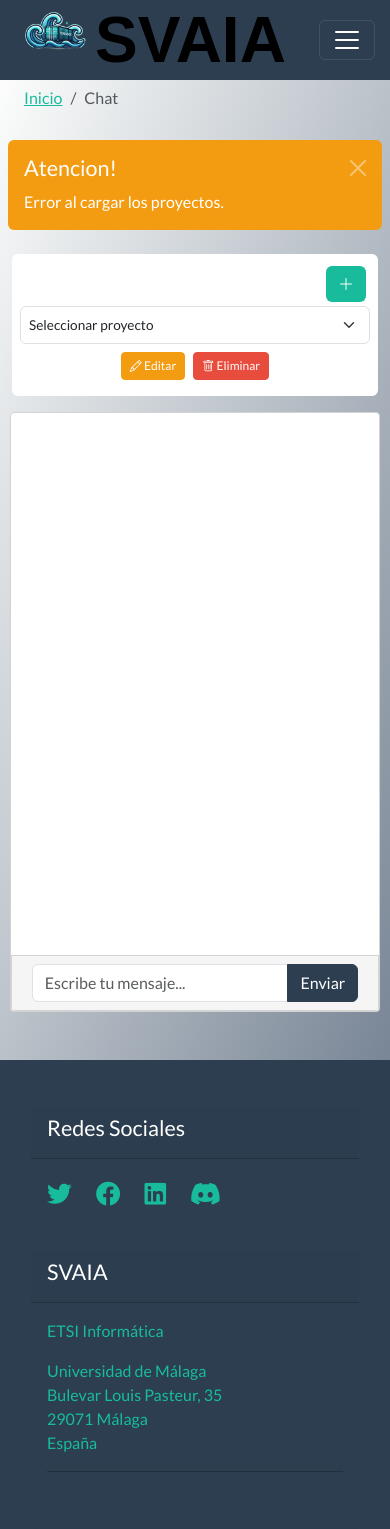
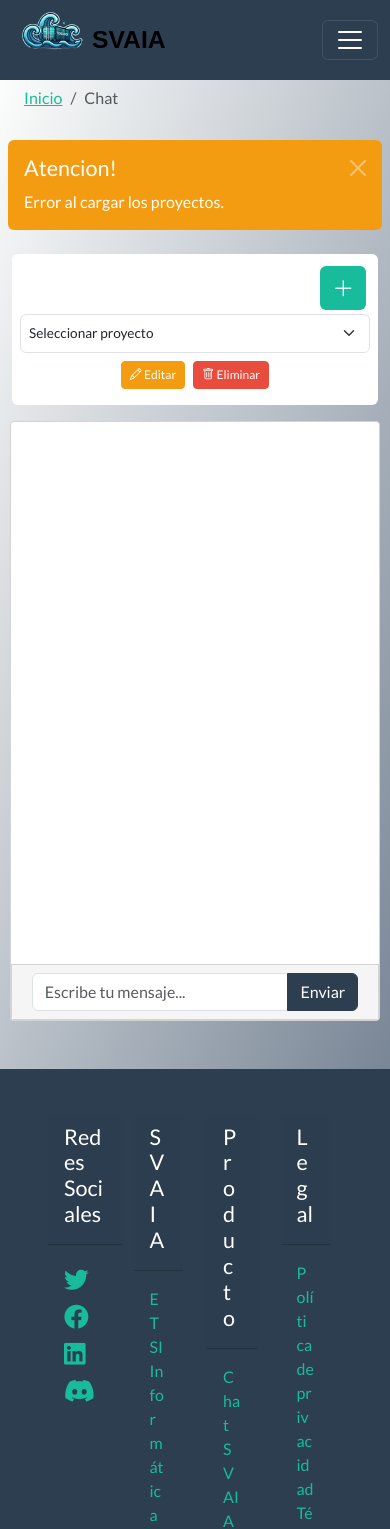
Before and after one commit to vegonza/SVAIA, a Flask app: page /chat/ in a window 390 px wide. Shown: the top 1529 px of the page. Run offline with Flask 3, Linux system fonts and the light colour scheme; some libraries are stand-ins or nearby versions; some web fonts are replaced.

Commit message:
fixed responsive

```diff
--- a/frontend/static/css/styles.css
+++ b/frontend/static/css/styles.css
@@ -3,14 +3,6 @@
     src: url('../fonts/allerta_stencil.ttf') format('truetype');
     font-weight: normal;
     font-style: normal;
-}
-
-/* Fix for container overflow */
-html, body {
-    overflow-x: hidden;
-    width: 100%;
-    margin: 0;
-    padding: 0;
 }
 
 .svaia-text {
@@ -22,50 +14,10 @@
     background: #bdc3c7;
     background: -webkit-linear-gradient(to bottom right, #fcfdfc, #798696);
     background: linear-gradient(to bottom right, #fcfdfc, #798696);
-    width: 100%;
-    max-width: 100vw;
 }
 
 .background-ellipse {
     clip-path: ellipse(2500px 100% at 50% 0%);
     padding-bottom: 40px;
-    width: 100%;
+
 }
-
-/* Responsive container adjustments */
-.container-fluid {
-    width: 100%;
-    padding-right: 15px;
-    padding-left: 15px;
-    margin-right: auto;
-    margin-left: auto;
-    overflow-x: hidden;
-}
-
-/* Responsive text adjustments */
-@media (max-width: 576px) {
-    .svaia-text {
-        font-size: 4rem !important;
-    }
-
-    .fs-4 {
-        font-size: 1rem !important;
-    }
-}
-
-/* Fix for footer columns on mobile */
-@media (max-width: 768px) {
-    footer .col-3 {
-        width: 100%;
-        max-width: 100%;
-    }
-
-    footer .card {
-        max-width: 100% !important;
-    }
-
-    .map-container {
-        margin-left: 0 !important;
-        width: 100% !important;
-    }
-}
--- a/frontend/templates/layout.html
+++ b/frontend/templates/layout.html
@@ -94,80 +94,76 @@
     <!-- Footer -->
     <footer>
         <div class="container-fluid bg-primary">
-            <div class="row justify-content-center px-3 px-md-5 pt-5">
-                <div class="col-12 col-md-6 col-lg-3 mb-4">
-                    <div class="card bg-primary text-white" style="border: 0;">
-                        <div class="card-header"><h4>Redes Sociales</h4></div>
-                        <div class="card-body">
-                            <div class="row g-0 justify-content-start">
-                                <div class="col-auto me-4">
-                                    <a href="#" class="fs-3"><i class="fab fa-twitter"></i></a>
-                                </div>
-                                <div class="col-auto me-4">
-                                    <a href="#" class="fs-3"><i class="fab fa-facebook"></i></a>
-                                </div>
-                                <div class="col-auto me-4">
-                                    <a href="#" class="fs-3"><i class="fab fa-linkedin"></i></a>
-                                </div>
-                                <div class="col-auto">
-                                    <a href="#" class="fs-3"><i class="fab fa-discord"></i></a>
-                                </div>
+            <div class="row justify-content-center px-5 pt-5">
+                <div class="col-3 card bg-primary text-white mb-3 px-0" style="max-width: 20rem; border: 0;">
+                    <div class="card-header"><h4>Redes Sociales</h4></div>
+                    <div class="card-body">
+                        <div class="row row-cols-2 row-cols-sm-4 g-0 ">
+                            <div class="col d-flex d-block justify-content-center g-2 p-0 m-0"style="flex: 0 0 auto; width: auto;">
+                                <a href="#" class="fs-3"><i class="fab fa-twitter"></i></a>
+                            </div>
+                            <div class="col d-flex d-block justify-content-center g-2 p-0 m-0"style="flex: 0 0 auto; width: auto;">
+                                <a href="#" class="fs-3"><i class="fab fa-facebook"></i></a>
+                            </div>
+                            <div class="col d-flex d-block justify-content-center g-2 p-0 m-0"style="flex: 0 0 auto; width: auto;">
+                                <a href="#" class="fs-3"><i class="fab fa-linkedin"></i></a>
+                            </div>
+                            <div class="col d-flex d-block justify-content-center g-2 p-0 m-0"style="flex: 0 0 auto; width: auto;">
+                                <a href="#" class="fs-3"><i class="fab fa-discord"></i></a>
                             </div>
                         </div>
                     </div>
                 </div>
 
-                <div class="col-12 col-md-6 col-lg-3 mb-4">
-                    <div class="card bg-primary text-white" style="border: 0;">
+                <div class="col-3 card bg-primary text-white mb-3" style="max-width: 20rem; border: 0;">
                         <div class="card-header"><h4>SVAIA</h4></div>
                         <div class="card-body">
                             <p class="nav-link text-success">ETSI Informática</p>
+                            <p></p>
                             <p class="text-success mb-0">Universidad de Málaga</p>
                             <p class="text-success mb-0">Bulevar Louis Pasteur, 35</p>
                             <p class="text-success mb-0">29071 Málaga</p>
                             <p class="text-success mb-0">España</p>
                             <hr style="color: black">
                         </div>
-                    </div>
+
+                        <!-- Map moved to separate row -->
                 </div>
 
-                <div class="col-12 col-md-6 col-lg-3 mb-4">
-                    <div class="card bg-primary text-white" style="border: 0;">
+                <div class="col-3 card bg-primary text-white mb-3" style="max-width: 20rem; border: 0;">
                         <div class="card-header"><h4>Producto</h4></div>
                         <div class="card-body">
-                            <a class="text-decoration-none text-success" href="{{ url_for('chat.index') }}"><p class="mb-0">Chat</p></a>
-                            <a class="text-decoration-none text-success" href="#"><p class="mb-0">SVAIA API</p></a>
-                            <a class="text-decoration-none text-success" href="#"><p class="mb-0">Vulnerabilidades</p></a>
-                            <a class="text-decoration-none text-success" href="#"><p class="mb-0">Precios</p></a>
-                            <a class="text-decoration-none text-success" href="#"><p class="mb-0">Estado del servicio</p></a>
+                            <a class="text-decoration-none text-success" href="{{ url_for('chat.index') }}"> <p class="mb-0">Chat</p> </a>
+                            <a class="text-decoration-none text-success" href="#"> <p class="mb-0">SVAIA API</p></a>
+                            <a class="text-decoration-none text-success" href="#"> <p class="mb-0">Vulnerabilidades </p> </a>
+                            <a class="text-decoration-none text-success" href="#"> <p class="mb-0">Precios </p></a>
+                            <a class="text-decoration-none text-success" href="#"> <p class="mb-0">Estado del servicio </p></a>
                         </div>
-                    </div>
                 </div>
 
-                <div class="col-12 col-md-6 col-lg-3 mb-4">
-                    <div class="card bg-primary text-white" style="border: 0;">
-                        <div class="card-header"><h4>Legal</h4></div>
-                        <div class="card-body">
-                            <p class="text-success mb-0">Política de privacidad</p>
-                            <p class="text-success mb-0">Términos de uso</p>
-                            <p class="text-success mb-0">Trabaja con nosotros</p>
-                            <hr style="color:black">
-                            <p class="text-success">Contacto</p>
-                        </div>
+                <div class="col-3 card bg-primary text-white mb-3" style="max-width: 20rem; border:0;">
+                    <div class="card-header"><h4>Legal</h4></div>
+                    <div class="card-body">
+                        <p class="text-success mb-0" href="#">Política de privacidad</p>
+                        <p class="text-success mb-0" href="#">Términos de uso</p>
+                        <p class="text-success mb-0" href="#">Trabaja con nosotros</p>
+                        <hr style="color:black">
+                        <p class="text-success"> Contacto</p>
                     </div>
+
+
                 </div>
             </div>
-
             <!-- Map row -->
-            <div class="row justify-content-center pb-5">
-                <div class="col-12 col-md-8 col-lg-6">
-                    <div class="card bg-primary text-white" style="border: 0;">
-                        <div class="map-container" style="overflow: hidden; height: 300px;">
+            <div class="row pb-5">
+                <div class="col-12 d-flex justify-content-start" style="padding-left: calc(25% + 48px);">
+                    <div class="card bg-primary text-white" style="width: 20rem; border: 0;">
+                        <div class="map-container position-relative" style="height: 300px;">
                             <iframe
                                 width="100%"
-                                height="300"
+                                height="100%"
+                                style="border: 0;"
                                 frameborder="0"
-                                style="border: 0"
                                 allowfullscreen=""
                                 loading="lazy"
                                 referrerpolicy="no-referrer-when-downgrade"
@@ -179,10 +175,8 @@
             </div>
         </div>
         <div class="container">
-            <div class="row py-3">
-                <div class="col-12 text-center">
-                    <p class="mb-0">© 2025 SVAIA. Todos los derechos reservados.</p>
-                </div>
+            <div class="d-flex row-12 justify-content-center">
+                <p class=""> © 2025 SVAIA. Todos los derechos reservados.</p>
             </div>
         </div>
     </footer>
```
Also changed, not shown: frontend/static/css/home.css (+0 -56 lines).
